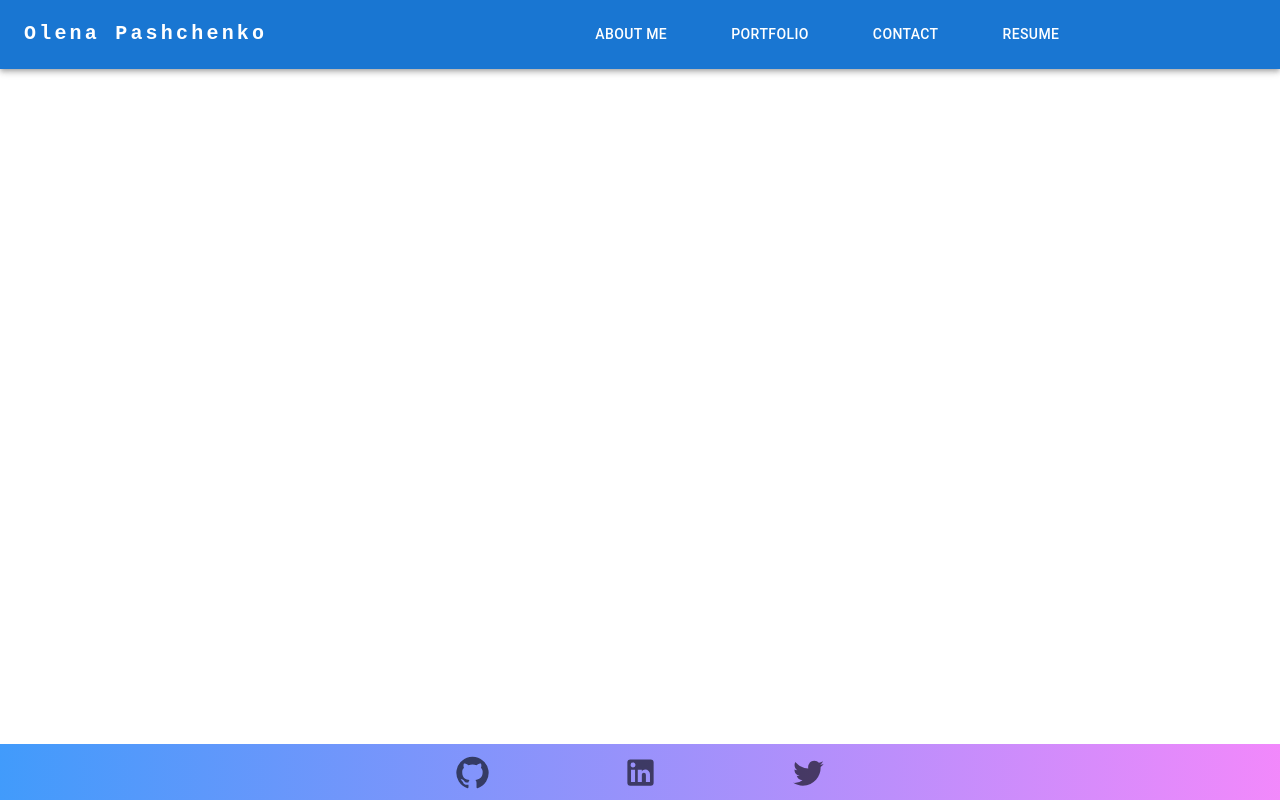
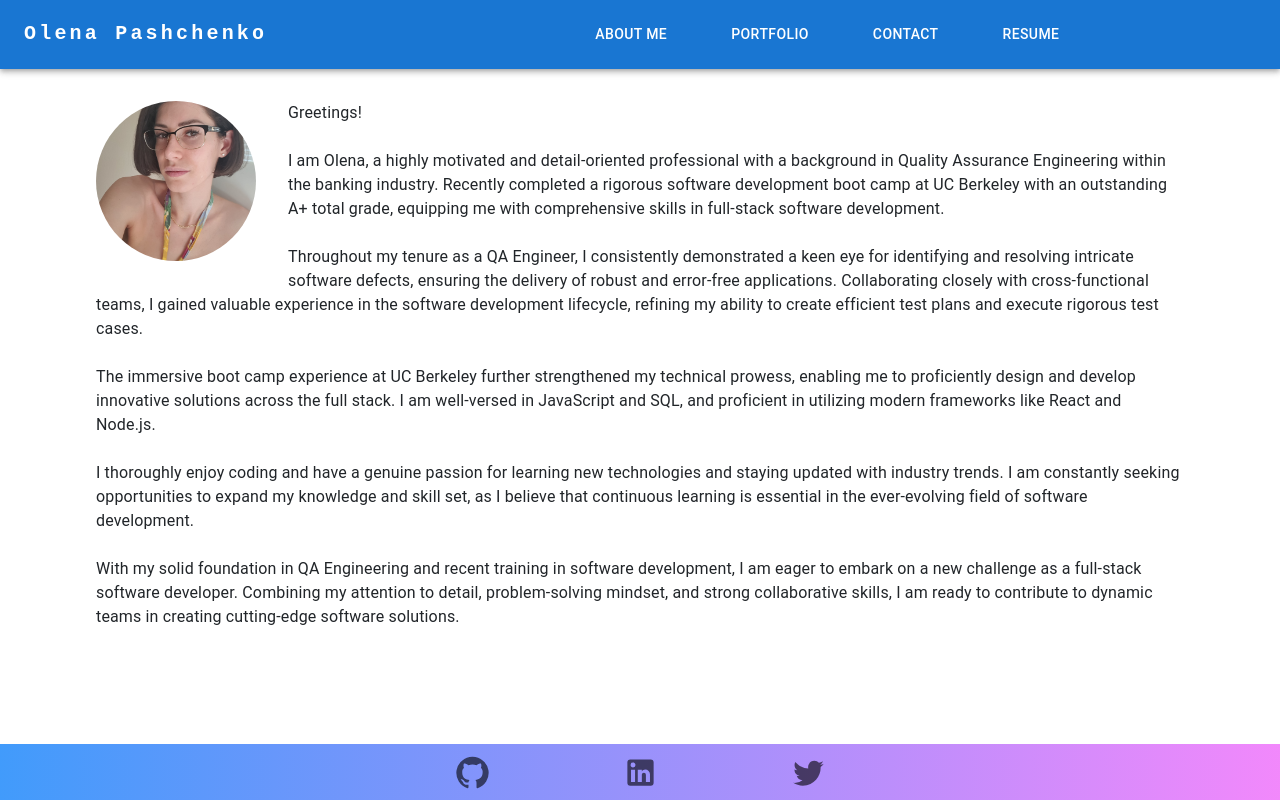
Before and after one commit to UserOlena/portfolio_react, a React (Create React App) app: page / in a window 1280 px wide. Built offline with nearby package versions, Linux system fonts and the light colour scheme.

Commit message:
Add  component.

```diff
--- a/src/App.js
+++ b/src/App.js
@@ -1,12 +1,14 @@
 import {
   Navbar,
   Footer,
+  AboutMe,
 } from './components';
 
 function App() {
   return (
     <div>
       <Navbar/>
+      <AboutMe/>
       <Footer/>
     </div>
   );
--- /dev/null
+++ b/src/components/AboutMe.js
@@ -0,0 +1,62 @@
+import React, { useState } from 'react';
+import Avatar from '@mui/material/Avatar';
+import { Typography } from '@mui/material';
+
+export function AboutMe() {
+  return (
+    <section
+      style={{
+        position: 'relative',
+        padding: '2rem 6rem',
+        // backgroundColor: '#ffffff',
+        // backgroundImage: 'url(./bg.svg)',
+        // backgroundAttachment: 'fixed',
+        // backgroundSize: 'cover',
+      }}
+    >
+      <Avatar
+        alt="Olena Pashchenko avatar"
+        src="./avatar.jpg"
+        sx={{
+          width: '10rem',
+          height: '10rem',
+          float: 'left',
+          margin: '0 2rem 2rem 0',
+        }}
+      />
+      {/* <img
+            //src="./avatar1.jpg"
+
+            //background-repeat: no-repeat
+          style={{
+            backgroundImage: 'url(./avatar1.jpg)',
+            //width: '100%',
+            //height: '100%',
+            //backgroundSize: 'contain',
+            objectFit: 'cover',
+            width: '10rem',
+            height: '10rem',
+            borderRadius: '100px',
+            float: 'left',
+          }}
+        >
+        </img> */}
+      <Typography
+        // sx={{
+        //   background: 'linear-gradient(to right, rgba(0, 0, 0, 0.05), rgba(0, 0, 0, 0.05))',
+        //   //backgroundColor: '#ffffff',
+        //   boxShadow: '0px 0px 15px white',
+        // }}
+      >
+        Greetings!
+        <br /><br />I am Olena, a highly motivated and detail-oriented professional with a background in Quality Assurance Engineering within the banking industry. Recently completed a rigorous software development boot camp at UC Berkeley with an outstanding A+ total grade, equipping me with comprehensive skills in full-stack software development.
+        <br /><br />Throughout my tenure as a QA Engineer, I consistently demonstrated a keen eye for identifying and resolving intricate software defects, ensuring the delivery of robust and error-free applications. Collaborating closely with cross-functional teams, I gained valuable experience in the software development lifecycle, refining my ability to create efficient test plans and execute rigorous test cases.
+        <br /><br />The immersive boot camp experience at UC Berkeley further strengthened my technical prowess, enabling me to proficiently design and develop innovative solutions across the full stack. I am well-versed in JavaScript and SQL, and proficient in utilizing modern frameworks like React and Node.js.
+        <br /><br />I thoroughly enjoy coding and have a genuine passion for learning new technologies and staying updated with industry trends. I am constantly seeking opportunities to expand my knowledge and skill set, as I believe that continuous learning is essential in the ever-evolving field of software development.
+        <br /><br />With my solid foundation in QA Engineering and recent training in software development, I am eager to embark on a new challenge as a full-stack software developer. Combining my attention to detail, problem-solving mindset, and strong collaborative skills, I am ready to contribute to dynamic teams in creating cutting-edge software solutions.
+      </Typography>
+    </section>
+  );
+}
+
+export default AboutMe
--- a/src/components/index.js
+++ b/src/components/index.js
@@ -1,2 +1,3 @@
 export * from './Navbar';
 export * from './Footer';
+export * from './AboutMe';
```
Also changed, not shown: public/avatar.jpg (added).
